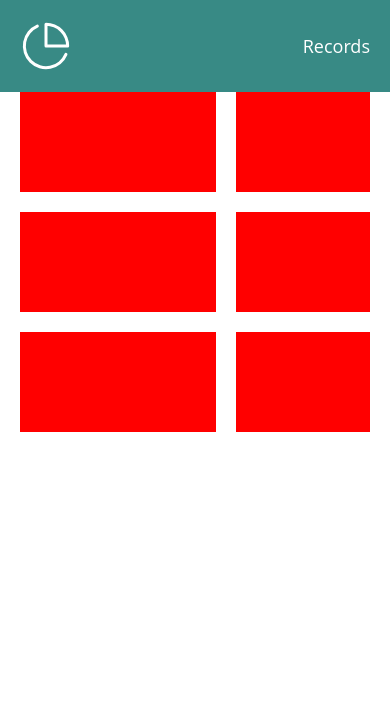
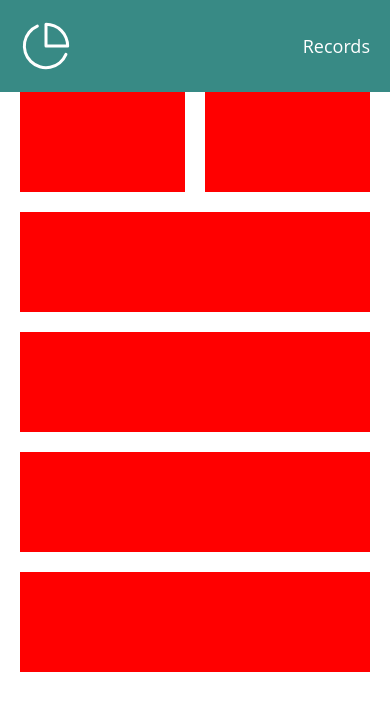
Before and after one commit to mohitPassan/react_notion, a React (Create React App) app in the folder frontend/: page / in a window 390 px wide. Shown: the top 710 px of the page. Built offline with nearby package versions, Linux system fonts and the light colour scheme.

Commit message:
Introduced breakpoints and changed grid according to them

```diff
--- a/frontend/src/components/container.js
+++ b/frontend/src/components/container.js
@@ -6,21 +6,43 @@
     box-sizing: border-box;
 
     display: grid;
-    grid-template-rows: repeat(3, 1fr);
-    grid-template-columns: repeat(12, 1fr);
+    grid-template-rows: repeat(5, 1fr);
+    grid-template-columns: repeat(4, 1fr);
     grid-gap: 20px;
 
     grid-template-areas:
-        "cc cc cc cc cc cc cc b b b b b"
-        "c1 c1 c1 c1 c1 c1 c1 c2 c2 c2 c2 c2"
-        "c3 c3 c3 c3 c3 c3 c3 c4 c4 c4 c4 c4";
+        "cc cc b b"
+        "c1 c1 c1 c1"
+        "c2 c2 c2 c2"
+        "c3 c3 c3 c3"
+        "c4 c4 c4 c4";
 
-    @media (min-width: 768px) {
+    @media (min-width: 624px) {
         padding: 0 40px;
+
+        grid-template-rows: repeat(4, 1fr);
+        grid-template-columns: repeat(8, 1fr);
+        grid-gap: 20px;
+
+        grid-template-areas:
+            "cc cc cc cc cc b b b"
+            "c1 c1 c1 c1 c1 c1 c1 c1"
+            "c2 c2 c2 c2 c3 c3 c3 c3"
+            "c4 c4 c4 c4 c4 c4 c4 c4";
     }
 
-    @media (min-width: 992px) {
+    @media (min-width: 923px) {
         padding: 0 70px;
+
+        display: grid;
+        grid-template-rows: repeat(3, 1fr);
+        grid-template-columns: repeat(12, 1fr);
+        grid-gap: 20px;
+
+        grid-template-areas:
+            "cc cc cc cc cc cc cc b b b b b"
+            "c1 c1 c1 c1 c1 c1 c1 c2 c2 c2 c2 c2"
+            "c3 c3 c3 c3 c3 c3 c3 c4 c4 c4 c4 c4";
     }
 `
 
```
